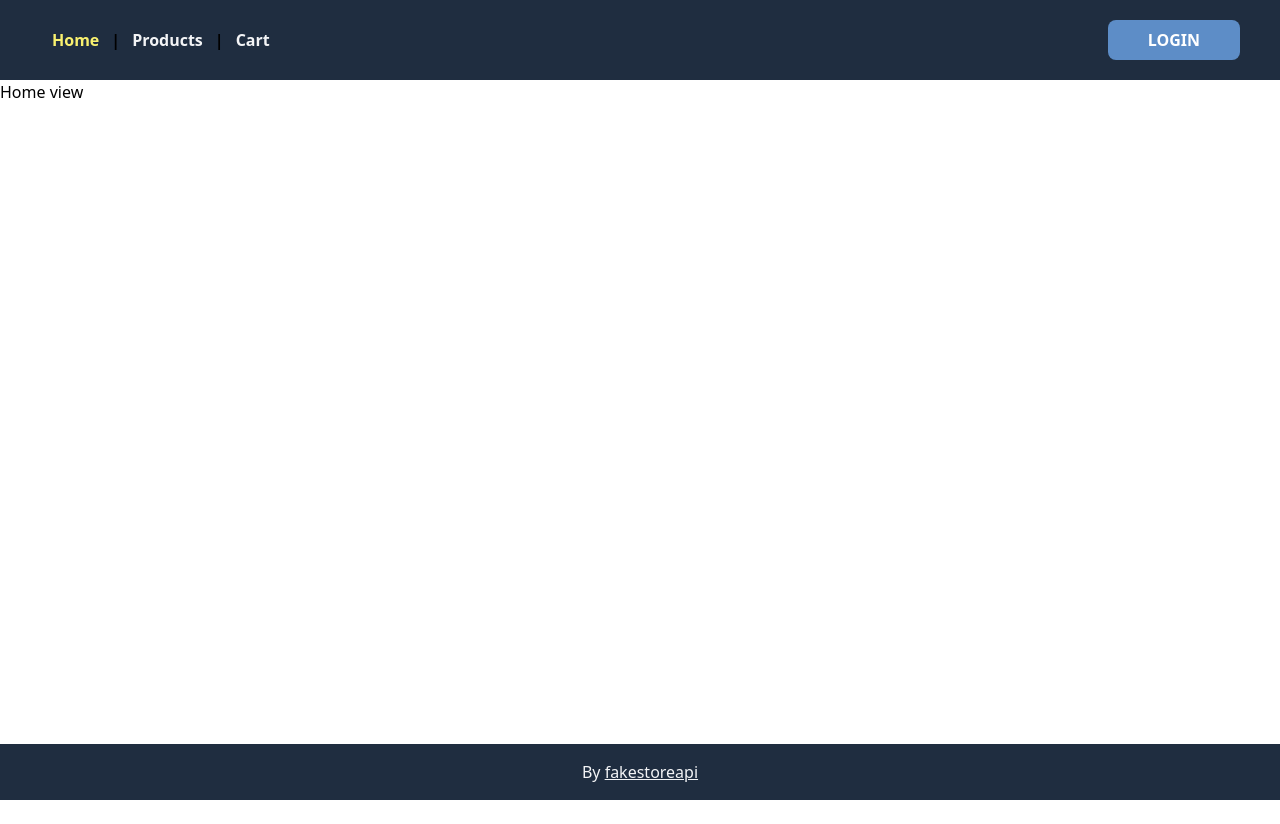
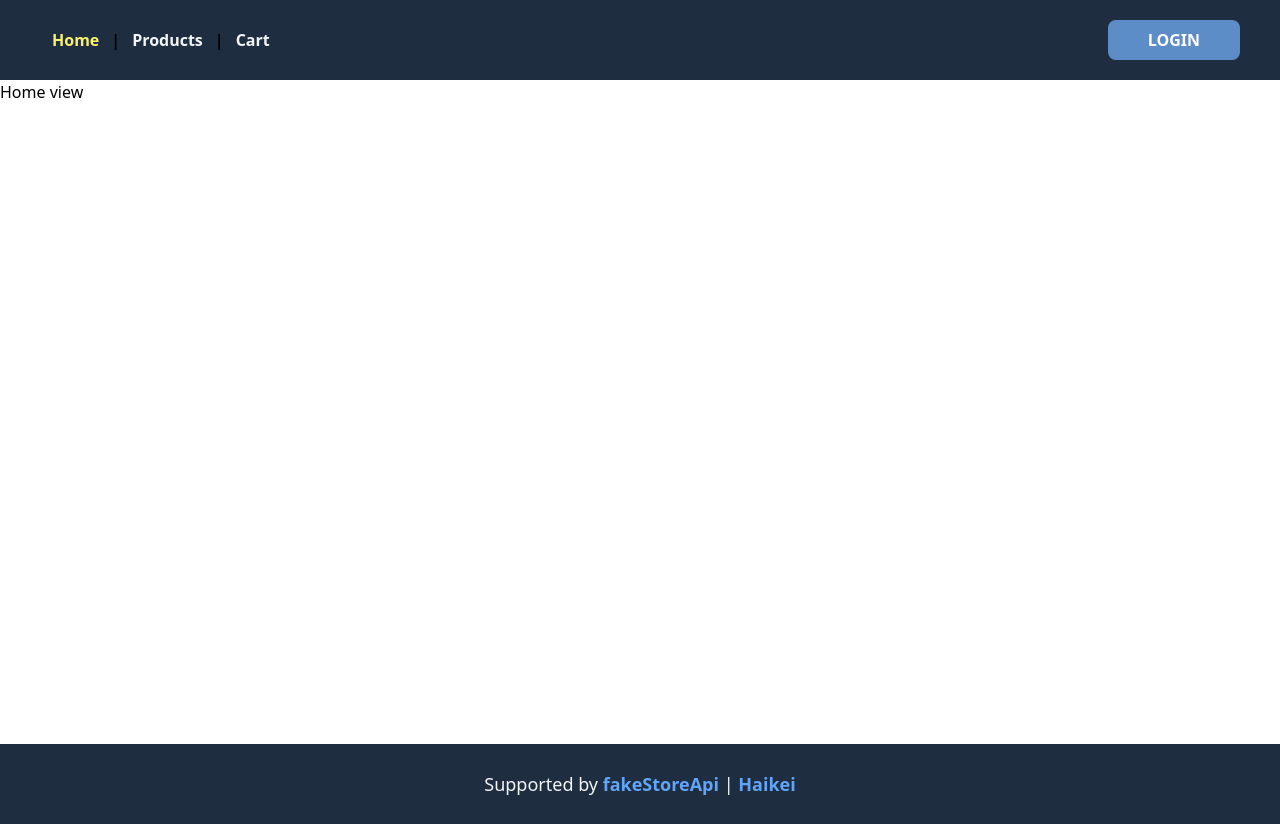
Before and after one commit to Jhan-Torres/vueJs-GogoDev, a Vue app in the folder auth-example/: page / in a window 1280 px wide. Before the commit the page ends 800 px from the top, so only its background shows below. Built offline with nearby package versions, Linux system fonts and the light colour scheme.

Commit message:
footer credits modified

```diff
--- a/auth-example/src/App.vue
+++ b/auth-example/src/App.vue
@@ -43,9 +43,26 @@ import { RouterLink, RouterView } from 'vue-router'
   </main>
 
   <footer
-    class="bg-[#1F2D40] h-14 text-gray-100 flex items-center justify-center"
+    class="bg-[#1F2D40] h-20 text-gray-100 flex items-center justify-center"
   >
-    <p>By <a href="https://fakestoreapi.com/docs" target="_blank" class="underline">fakestoreapi</a></p>
+    <p class="text-sm md:text-lg">
+      Supported by
+      <a
+        href="https://fakestoreapi.com/docs"
+        target="_blank"
+        class="text-blue-400 font-bold"
+      >
+        fakeStoreApi
+      </a>
+      |
+      <a
+        href="https://haikei.app/"
+        target="_blank"
+        class="text-blue-400 font-bold"
+      >
+        Haikei
+      </a>
+    </p>
   </footer>
 </template>
 
```
